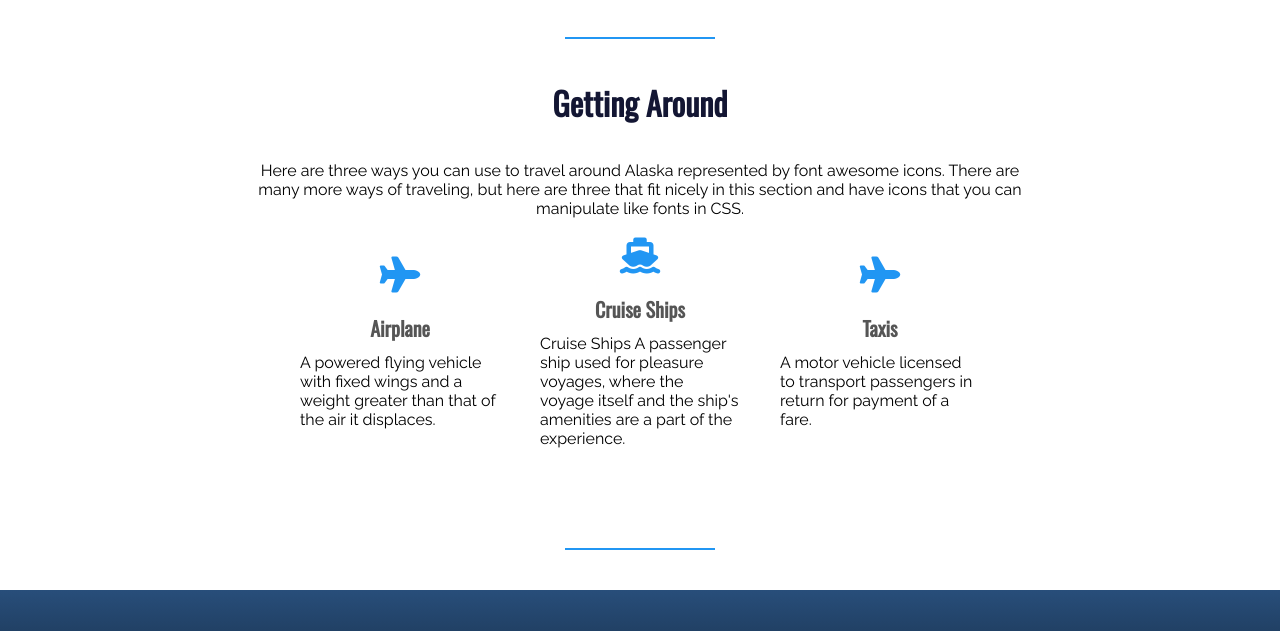
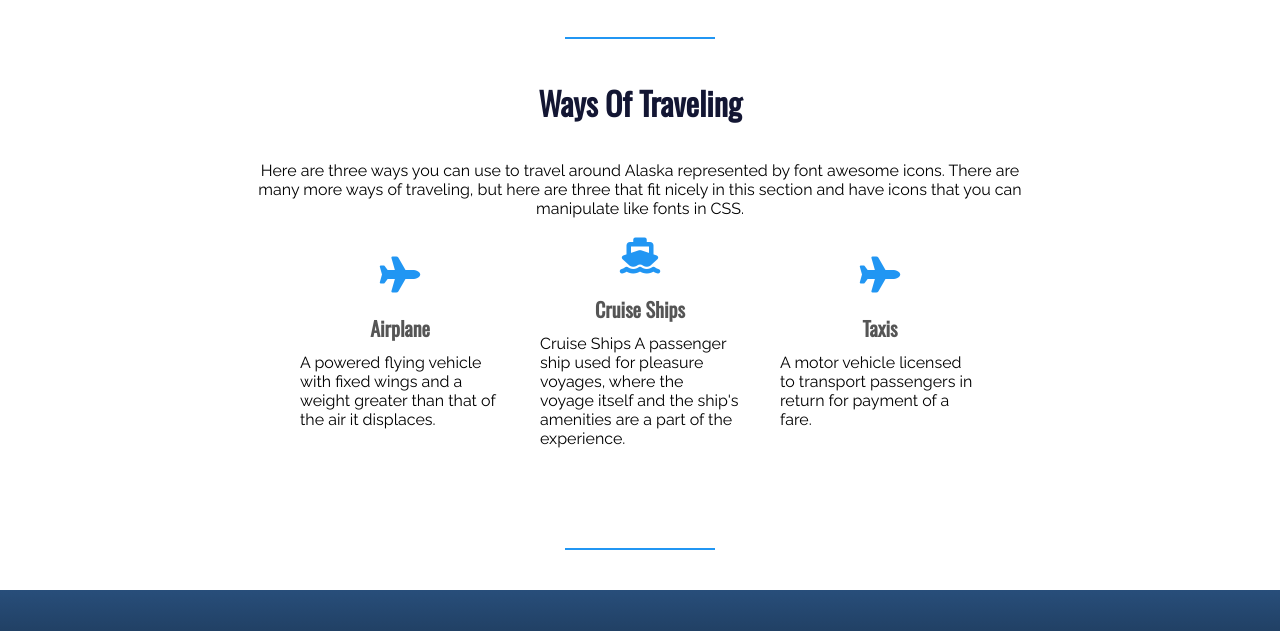
Before and after one commit to DinaTaklit/Responsive-Beautiful-Alaskan-Photo-Portfolio, a plain HTML site: page index.html in a window 1280 px wide. Shown: the part 2111-2742 px from the top of the page. Drawn offline with nearby package versions, Linux system fonts and the light colour scheme.

Commit message:
doc: Change the Getting around header

```diff
--- a/index.html
+++ b/index.html
@@ -67,7 +67,7 @@
     <!-- END Gallery Section -->
     <!-- Start Getting Around Section -->
     <div id="getting-around">
-        <h3 class="title"> Getting Around </h3>
+        <h3 class="title"> Ways of traveling </h3>
         <p>
             Here are three ways you can use to travel around Alaska represented by font awesome icons. There are many more ways of traveling, but here are three that fit nicely in this section and have icons that you can manipulate like fonts in CSS.
         </p>
```
